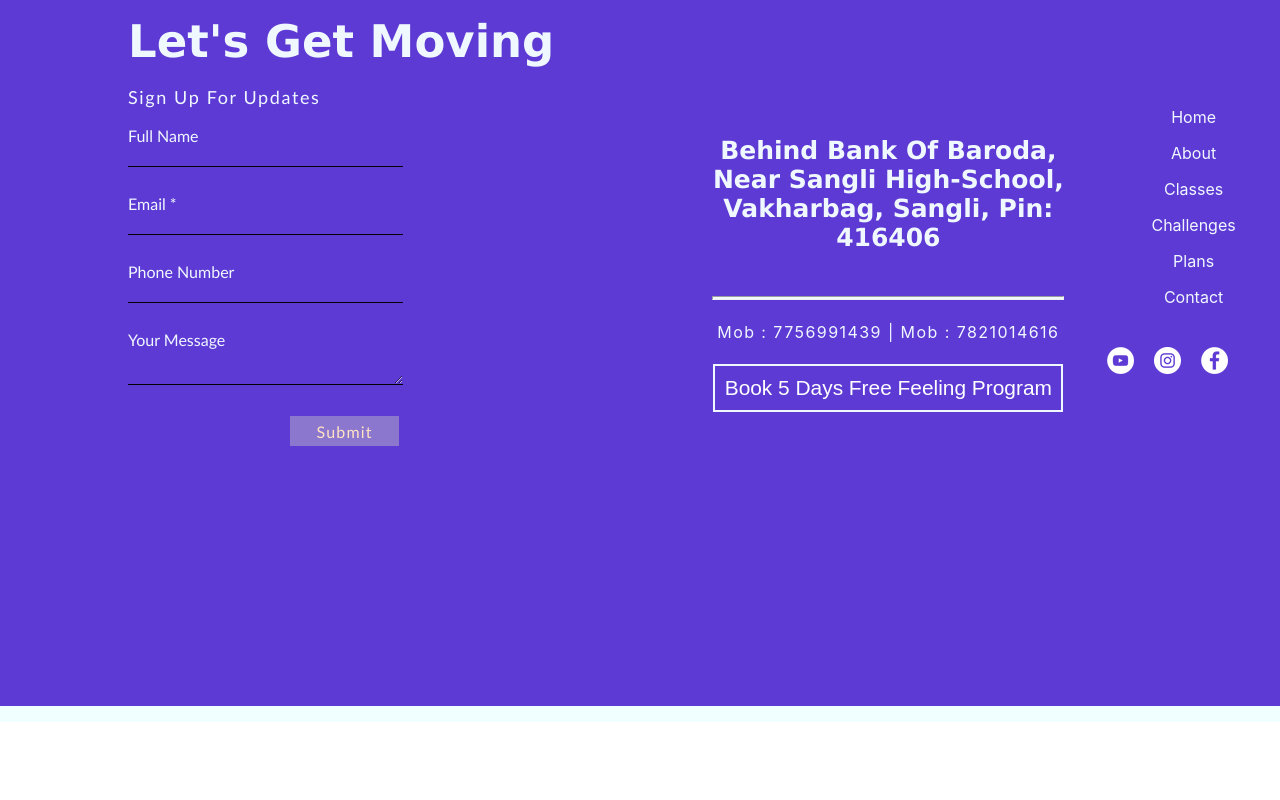
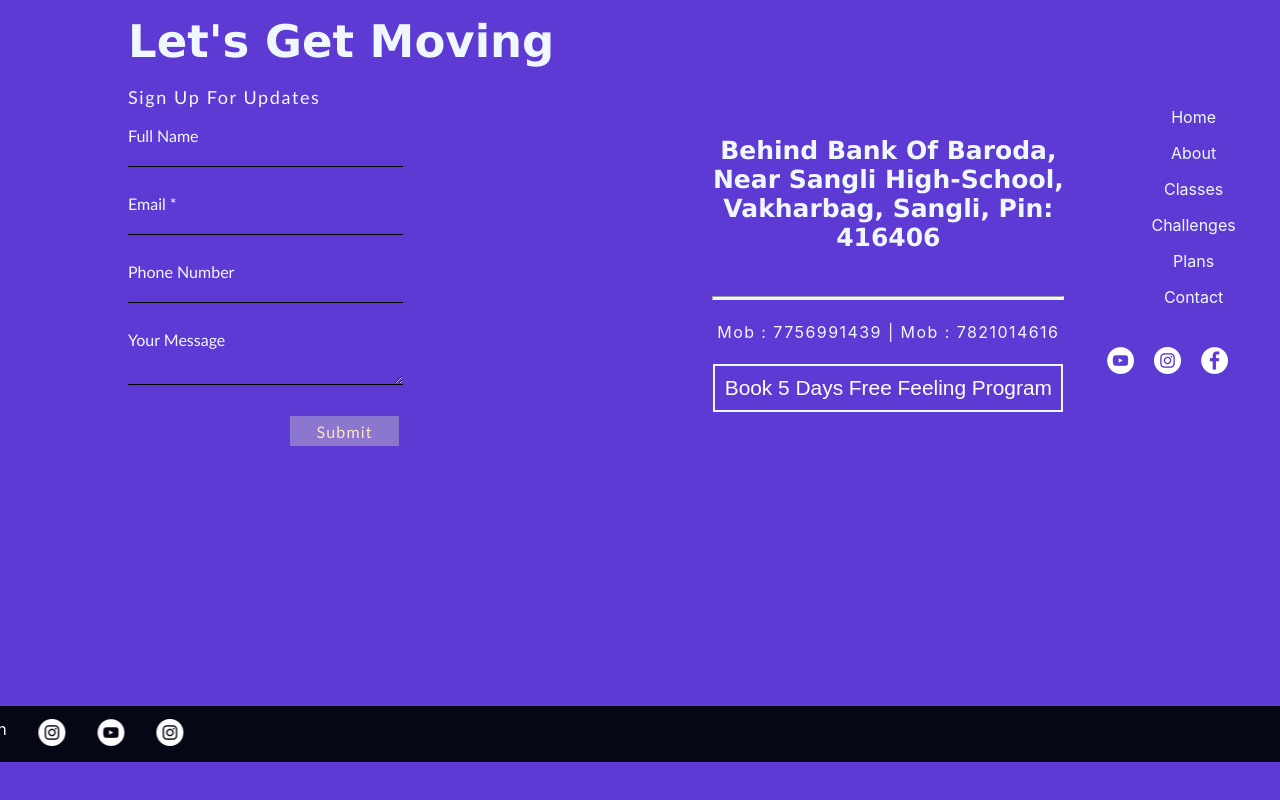
Before and after one commit to sachinCodes98/vishalswateewellness, a React (Create React App) app in the folder website/: page /contact in a window 1280 px wide. Shown: the part 238-1038 px from the top of the page. Before the commit the page ends 960 px from the top, so only its background shows below. Built offline with nearby package versions, Linux system fonts and the light colour scheme.

Commit message:
Footer component new additions for DevSachin (Developer) Info

```diff
--- a/website/src/components/Footer/Footer.jsx
+++ b/website/src/components/Footer/Footer.jsx
@@ -3,6 +3,8 @@ import styles from "./footer.module.css";
 import ContactForm from "../ContactForm/ContactForm";
 import AddressComp from "../AddressComp/AddressComp";
 import FooterNav from "../FooterNavigation/FooterNav";
+import instaLogo from "../../gallery/instaLogo.png";
+import ytLogo from "../../gallery/ytLogo.png";
 
 const Footer = () => {
   return (
@@ -22,6 +24,29 @@ const Footer = () => {
           <FooterNav />
         </div>
       </div>
+
+      {/* DevSachin Logos and contact */}
+      <div className={styles.devSachinInfo}>
+        <div className={styles.LtoRanimatedDiv}>
+          <div className={styles.devSachinText}>
+            <div>Designed and Developed with love by DevSachin </div>
+            <div className={styles.devSachinLogos}>
+              <div>
+                <img src={instaLogo} alt="instaLogoForDevSachin" />
+              </div>
+              <div>
+                <img src={ytLogo} alt="instaLogoForDevSachin" />
+              </div>
+              <div>
+                <img src={instaLogo} alt="instaLogoForDevSachin" />
+              </div>
+            </div>
+          </div>
+        </div>
+      </div>
+
+      {/* last div */}
+      <div className={styles.footerLastDiv}></div>
     </div>
   );
 };
--- a/website/src/components/Footer/footer.module.css
+++ b/website/src/components/Footer/footer.module.css
@@ -30,6 +30,61 @@
     width: 15%;
     text-align: center;
     margin: auto;
+  }
+
+  .devSachinInfo {
+    width: 100%;
+    height: 7vh;
+    display: flex;
+    overflow: hidden; /* Hide overflow to prevent horizontal scrollbar */
+    background-color: #050715;
+  }
+
+  .LtoRanimatedDiv{
+    /* border: 1px solid white; */
+    width: 70%;
+    display: flex;
+    gap: 2rem;
+    white-space: nowrap; /* Prevent text from wrapping to the next line */
+    animation: moveLeftRight 7s linear infinite; /* Adjust animation duration as needed */
+    animation-play-state: running;
+  }
+  .LtoRanimatedDiv:hover{
+    animation-play-state: paused;
+  }
+  .devSachinText {
+    /* border: 3px solid red; */
+    width: auto;
+    display: flex;
+    justify-content:space-around;
+    gap: 2rem;
+    color: #ffffff;
+    margin: auto;
+  }
+  .devSachinLogos{
+    /* border: 3px solid red; */
+    width: auto;
+    margin: auto;
+    display: flex;
+    gap: 2rem;
+    justify-content: space-between;
+    margin-left: 0;
+  }
+
+  /* Keyframes for the animation */
+  @keyframes moveLeftRight {
+    0% {
+      transform: translateX(100%); /* Start off-screen to the right */
+    }
+    100% {
+      transform: translateX(-100%); /* Move off-screen to the left */
+    }
+  }
+
+  .footerLastDiv{
+    width: 100%;
+    height: 7vh;
+    background-color: #5e3ad4;
   }
 
   /* Media queries for tablet */
```
